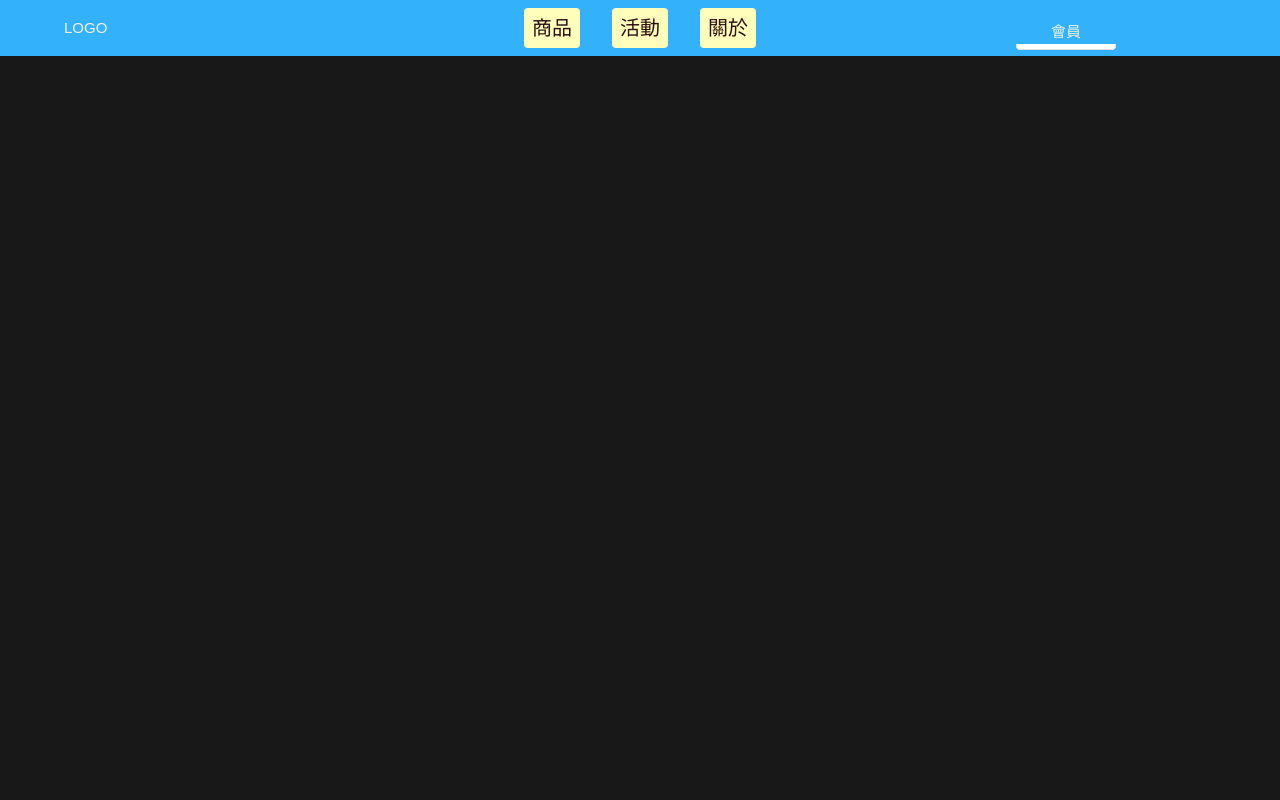
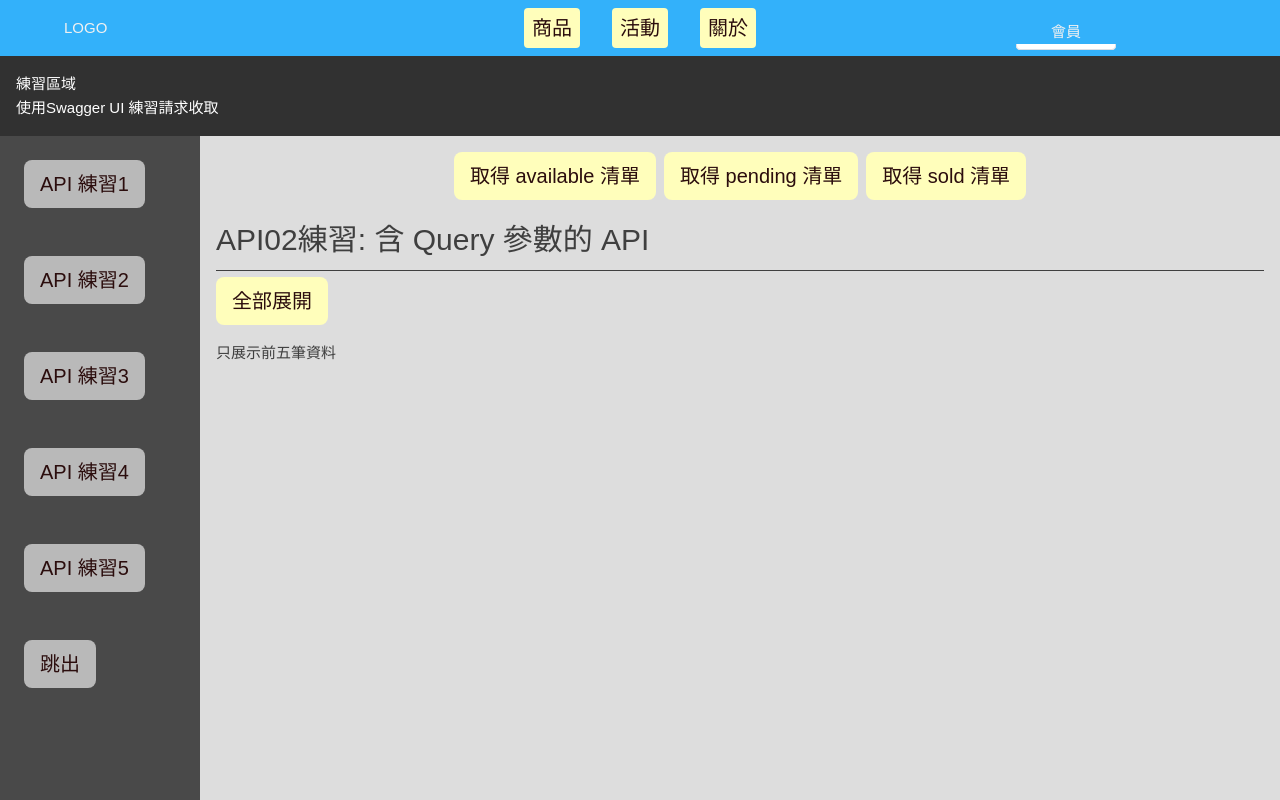
Before and after one commit to xcia4899/Login-practive02, a Vue app: page /homepage/testApi02 in a window 1280 px wide. Built offline with nearby package versions, Linux system fonts and the light colour scheme.

Commit message:
第二個API練習

```diff
--- a/src/App.vue
+++ b/src/App.vue
@@ -16,15 +16,26 @@ import HomeView from "./pages/home/Home.vue";
 <style lang="scss">
 .layout {
   position: relative;
+  // width: 100%;
+  // height: 100vh; // 確保整個 Layout 就是滿版高度
 
   .header {
-    position: relative;
-    z-index: 1000; // 保證 header 比 router-view 高
+    width: 100%;
+    height: 56px;
+    position: fixed;     // 讓 header 固定在上方
+    top: 0;
+    left: 0;
+    z-index: 1000;
+    background: #313131; // 避免背景透明時看穿內容
   }
 
   .page-content {
     position: relative;
-    z-index: 1; // 讓內容不要蓋過 header
+    height: calc(100vh - 56px);
+    margin-top: 56px;    // 避免內容被 fixed header 蓋住
+    overflow-y: auto;    // 常用：讓內容超出時可以捲動
+    z-index: 1;
   }
 }
+
 </style>
--- a/src/pages/home/Home.vue
+++ b/src/pages/home/Home.vue
@@ -232,12 +232,17 @@ const currentUser = computed<UserRecord | null>(() => {
   if (!id) return null;
 
   const users = loadUsers();
+
   return users.find((u) => String(u.id) === id) ?? null;
 });
 
 // 是否登入
-const isLoggedIn = computed(() => currentUser.value !== null);
-
+const isLoggedIn = computed(() => {
+return currentUser.value !== null}
+);
+if(isLoggedIn.value){
+  router.push('/homepage')
+}
 // 除錯用
 console.log("currentUser:", currentUser.value);
 console.log("是否登入:", isLoggedIn.value);
--- a/src/pages/homepage/Homepage.vue
+++ b/src/pages/homepage/Homepage.vue
@@ -6,8 +6,8 @@
     </div>
     <div class="homepage-body">
       <div class="homepage-menu">
-        <button class="card card-1" @click="goToinfo">API 練習1</button>
-        <button class="card card-2">API 練習2</button>
+        <button class="card card-1" @click="goToApi01">API 練習1</button>
+        <button class="card card-2" @click="goToApi02">API 練習2</button>
         <button class="card card-3">API 練習3</button>
         <button class="card card-4">API 練習4</button>
         <button class="card card-5">API 練習5</button>
@@ -24,38 +24,37 @@
 import testApi01 from "./testApi01.vue";
 import { useRouter } from "vue-router";
 const router = useRouter();
-const goToinfo = () => {
-  router.push({ name: 'testApi01' })
+
+const goToApi01 = () => {
+  router.push({ name: "testApi01" });
 };
-const goToOut =()=>{
-    router.push({ name: 'homepage' })
-}
+const goToApi02 = () => {
+  router.push({ name: "testApi02" });
+};
+const goToOut = () => {
+  router.push({ name: "homepage" });
+};
 </script>
 
 <style scoped lang="scss">
-
 .homepage-container {
-  * {
-    text-align: center;
-  }
   position: relative;
-
-  min-height: 100%; // 內容需要多高就多高
-  max-height: 100vh; // 不能超過整個螢幕
-  //   height: 100vh;
+  height: 100%;     /* 直接拉滿整個畫面 */
   display: flex;
   flex-direction: column;
+
   .homepage-header {
     // height: 40px;
     background-color: #313131;
     padding: 16px;
   }
   .homepage-body {
+    flex: 1;
     display: flex;
     justify-content: flex-start;
-    height: 700px;
+    height: 100%;
     .homepage-menu {
-      width: 250px;
+      width:  200px;
       background-color: #494949;
       color: azure;
 
@@ -72,11 +71,9 @@ const goToOut =()=>{
       }
     }
     .homepage-content {
-      flex: 1;
-      width: 100%;
-      background-color: #b6b6b6;
+      width: calc(100% - 200px);
+      background: #ddd;
       color: rgb(63, 63, 63);
-        overflow: hidden;
 
     }
   }
--- a/src/pages/homepage/testApi01.vue
+++ b/src/pages/homepage/testApi01.vue
@@ -1,15 +1,25 @@
 <template>
-  <div class="test-top">
-    <button type="button" @click="getStoreInventory">測試</button>
-  </div>
-  <div>ID:{{ route.params.id }}</div>
-  <div class="test-body">
+  <div class="page">
+    <div class="test-top">
+      <button type="button" @click="getStoreInventory">點擊獲取資料</button>
+    </div>
+
+    <h3>API01練習: axios.get</h3>
+    <hr />
+    <div class="test-body">
       <div>不可用使用的數量：{{ getStoreData.unavailable }}</div>
-      <div>總數量:{{ total }}</div>
-    <br />
-    <button @click="openContent = !openContent">開關</button>
-
-    <div v-if="openContent">全部:{{ getStoreData }}</div>
+      <div >總數量:{{ total }}</div>
+      <br />
+      <button @click="openContent = !openContent">
+        {{ openContent ? "隱藏" : "顯示" }}
+      </button>
+      <div v-if="openContent" class="itemArea">
+        <div v-for="(item, index) in getStoreData" class="item">
+          <div>項目{{ index }} :數量{{ item }}</div>
+          <div></div>
+        </div>
+      </div>
+    </div>
   </div>
 </template>
 
@@ -17,20 +27,24 @@
 import axios from "axios";
 import { ref, computed } from "vue";
 import { useRoute } from "vue-router";
+
 const route = useRoute();
 const openContent = ref(false);
 // console.log(route.params.id); // 123
+
 const total = computed(() => {
   return Object.values(getStoreData.value).reduce((sum, n) => sum + n, 0);
 });
+
 const getStoreData = ref<Record<string, number>>({});
+
 const getStoreInventory = async () => {
   try {
     const res = await axios.get(
       "https://petstore.swagger.io/v2/store/inventory"
     );
     getStoreData.value = res.data;
-
+    openContent.value = true;
     console.log("內容:", getStoreData.value);
   } catch (err) {
     console.log("失敗:", err);
@@ -40,19 +54,42 @@ const getStoreInventory = async () => {
 </script>
 
 <style scoped lang="scss">
+.page {
+  padding: 16px;
+}
+h3 {
+  font-size: 30px;
+}
+hr {
+  margin: 6px 6px;
+}
 .test-top {
   height: 20%;
   display: flex;
   justify-content: center;
   align-items: center;
 }
+
 .test-body {
-  border: 1px solid;
-  height: 80%;
-  //   width: 70%;
+  // border: 1px solid;
+  // height: 80%;
+  width: 100%;
+
   display: flex;
-  justify-content: center;
+  // justify-content: center;
   align-items: center;
   flex-direction: column;
+  .itemArea {
+    display: flex;
+    justify-content: flex-start;
+    flex-wrap: wrap;
+    gap: 6px;
+    padding: 6px;
+    margin-top: 12px;
+    .item{
+      padding: 4px;
+      border: 1px solid ;
+    }
+  }
 }
 </style>
--- /dev/null
+++ b/src/pages/homepage/testApi02.vue
@@ -0,0 +1,111 @@
+<template>
+  <div class="test-page">
+    <div class="test-top">
+      <button type="button" @click="findPetsByStatus('available')">
+        取得 available 清單
+      </button>
+      <button type="button" @click="findPetsByStatus('pending')">
+        取得 pending 清單
+      </button>
+      <button type="button" @click="findPetsByStatus('sold')">
+        取得 sold 清單
+      </button>
+    </div>
+    <h3>API02練習: 含 Query 參數的 API</h3>
+    <hr />
+    <div v-if="!openContent && petList.length >= 2">
+      <div>前五筆資料</div>
+      <div class="showTwo">
+        <div
+          v-for="(pet, index) in petList.slice(0, 5)"
+          :key="pet.id"
+          class="itemTop"
+        >
+          <div class="id">No. {{ index + 1 }}：{{ pet.id }}</div>
+          <div class="name">Name: {{ pet.name }}</div>
+        </div>
+      </div>
+    </div>
+    <button @click="openContent = !openContent">
+      {{ openContent ? "部分顯示" : "全部展開" }}
+    </button>
+    <div class="test-body">
+      <!-- 有資料才顯示列表 -->
+      <div v-if="openContent">
+        <div v-for="(pet, index) in petList" :key="pet.id" class="item">
+          <div class="id">no.{{ index + 1 }}：{{ pet.id }}</div>
+          <div class="name">{{ pet.name }}</div>
+        </div>
+      </div>
+      <!-- 除錯用：沒有資料時的提示 -->
+      <p v-else>只展示前五筆資料</p>
+    </div>
+  </div>
+</template>
+
+<script setup lang="ts">
+import { ref } from "vue";
+import axios from "axios";
+
+interface Pet {
+  id: number;
+  name: string;
+  status: "available" | "pending" | "sold";
+}
+
+const petList = ref<Pet[]>([]);
+const openContent = ref(false);
+
+const findPetsByStatus = async (status: "available" | "pending" | "sold") => {
+  const { data } = await axios.get<Pet[]>(
+    "https://petstore.swagger.io/v2/pet/findByStatus",
+    {
+      params: { status },
+    }
+  );
+  petList.value = data;
+  //   openContent.value = true        // 抓到資料後順便打開列表
+};
+</script>
+
+<style scoped lang="scss">
+h3 {
+  font-size: 30px;
+}
+hr {
+  margin: 6px 0;
+}
+.test-page {
+  padding: 16px;
+  background: #ddd;
+
+  .test-top {
+    margin-bottom: 16px;
+    display: flex;
+    justify-content: center;
+    gap: 8px;
+  }
+  .showTwo {
+    display: flex;
+    justify-content: center;
+    gap: 6px;
+    .itemTop {
+      border: 1px solid #000;
+      margin: 6px 0;
+      padding: 4px 8px;
+    }
+  }
+
+  .test-body {
+    margin-top: 16px;
+    height: 500px;
+    overflow-y: auto;
+    overflow-x: hidden;
+    .item {
+      border: 1px solid #000;
+      margin: 6px 0;
+      padding: 4px 8px;
+    }
+  }
+}
+</style>
--- a/src/router/index.ts
+++ b/src/router/index.ts
@@ -18,6 +18,11 @@ const router = createRouter({
           name: "testApi01",
           component: () => import("@/pages/homepage/testApi01.vue"),
         },
+        {
+          path: "testApi02",
+          name: "testApi02",
+          component: () => import("@/pages/homepage/testApi02.vue"),
+        },
       ],
     },
   ],
```
